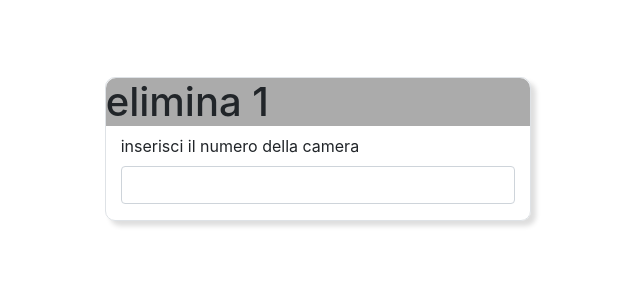
After one commit to DBDeve/progetto_ITS, a Django app: page /gestione/elimina/1 in a window 1280 px wide. The commit adds this page. Shown: the top 300 px of the page, without its empty margins (322-962 px from the left). Run offline with Django 5.2, Linux system fonts and the light colour scheme.

Commit message:
aggiunta funzione elimina camere

```diff
--- /dev/null
+++ b/G_agr/gestione/templates/form_elimina.html
@@ -0,0 +1,20 @@
+{% extends "modello_form.html" %}
+
+
+
+    {%block form%}
+    <div class=float-center >
+        <div class="titolo">
+           <h1> elimina {{argomento}}</h1>
+        </div>
+
+
+        <form action="{% url 'elimina' argomento=argomento%}" method="POST">
+            {% csrf_token %}
+            <div class="form-group">
+                <label for="numero_camera"> inserisci il numero della camera </label> <br>
+                <input type="number" class="form-control" name="number" id="numero_camera" min="000" max="999">
+            </div>
+        </form>
+    </div>
+    {%endblock%}
--- a/G_agr/gestione/templates/form_modifica.html
+++ b/G_agr/gestione/templates/form_modifica.html
@@ -9,11 +9,11 @@
         </div>
 
 
-        <form action="{% url 'modifica' argomento=argomento valore_oggetto=valore_oggetto %}" method="POST">
+        <form action="{% url 'modifica' argomento=argomento %}" method="POST">
             {% csrf_token %}
             <div class="form-group">
-                <label for="numero_camera"> inserisci il numero della camera che vuoi modificare</label> <br>
-                <input type="text" class="form-control" name="number" id="numero_camera" min="000" max="999">
+                <label for="number"> inserisci il numero della camera che vuoi modificare</label> <br>
+                <input type="text" class="form-control" name="number" id="number" min="000" max="999">
             </div>
 
             <input type="submit" class="btn btn-primary">
--- a/G_agr/gestione/templates/visualizza.html
+++ b/G_agr/gestione/templates/visualizza.html
@@ -19,7 +19,7 @@
 
     {% block pulsanti %}
     <a href="{% url 'aggiungi' argomento=nome_pagina %}" class="btn btn-primary" role="button">  aggiungi {{nome_pagina}} </a>
-    <a href="{% url 'modifica' argomento=nome_pagina valore_oggetto='scegli' %}" class="btn btn-primary" role="button">  modifica {{nome_pagina}} </a>
+    <a href="{% url 'modifica' argomento=nome_pagina %}" class="btn btn-primary" role="button">  modifica {{nome_pagina}} </a>
     <a href="{% url 'elimina' argomento=nome_pagina %}" class="btn btn-primary" role="button">  elimina {{nome_pagina}} </a>
     {%endblock%}
 
--- a/G_agr/gestione/urls.py
+++ b/G_agr/gestione/urls.py
@@ -11,7 +11,7 @@ urlpatterns = [
 
     #path per la funzione modifica
     #path("modifica/<str:argomento>", views.modifica, name="modifica"),
-    path("modifica/<str:argomento>/<str:valore_oggetto>", views.modifica, name="modifica"),
+    path("modifica/<str:argomento>", views.modifica, name="modifica"),
 
 
 
--- a/G_agr/gestione/views.py
+++ b/G_agr/gestione/views.py
@@ -102,25 +102,31 @@ def aggiungi(request,argomento):
    return HttpResponse(template.render(context,request))
 
 
-def modifica(request,argomento,valore_oggetto):
+def modifica(request,argomento):
    context={}
 
    context ['argomento']=argomento
 
-   context['valore_oggetto']=request.POST['number']
+   if request.POST:
+     number=request.POST["number"]
 
-   #se il valore inserito è vuoto fa tornare alla pagina iniziale di inserimento
-   if context['valore_oggetto']=='':
-      context['valore_oggetto']='scegli'
+   nuova_camera=Room(
 
-
+         )
    template=loader.get_template('form_modifica.html')
    return HttpResponse(template.render(context,request))
 
 
 
 def elimina(request,argomento):
+   context={}
+   context ['argomento']=argomento
 
-   context={}
+   if request.POST:
+     number=request.POST['number']
+     camera_da_rimuovere=Room.objects.get(number=number)
+     camera_da_rimuovere.delete()
+
+
    template=loader.get_template('form_elimina.html')
    return HttpResponse(template.render(context,request))
```
